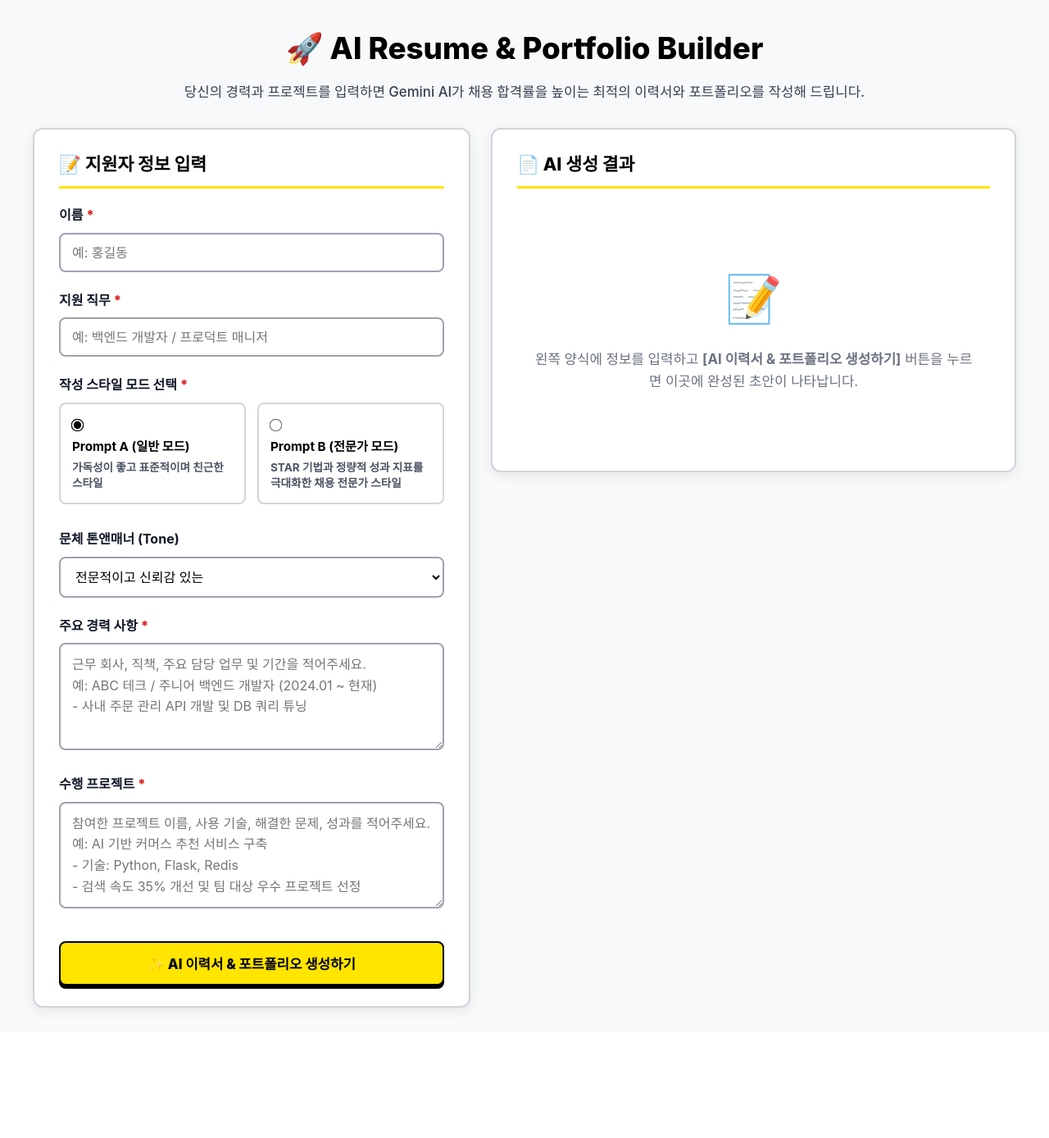
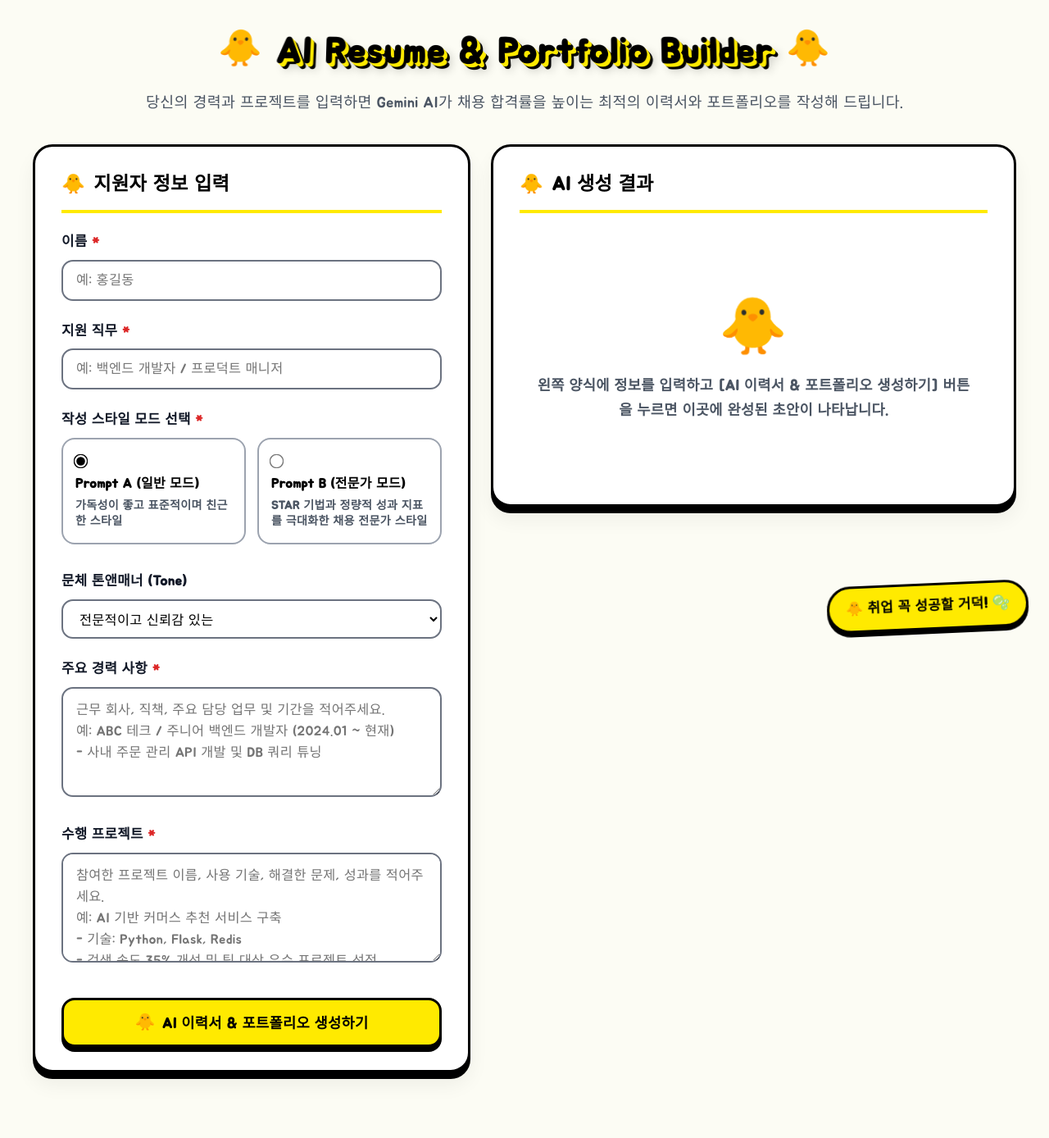
Before and after one commit to mini2384/resume-builder, a Flask app: page / in a window 1280 px wide. Shown: the whole page at 82% size. Before the commit the page ends 1238 px from the top, so only its background shows below. Run offline with Flask 3, Linux system fonts and the light colour scheme.

Commit message:
Apply rounded Jua font and 3D pop title effect

```diff
--- a/static/css/style.css
+++ b/static/css/style.css
@@ -1,16 +1,49 @@
-/* 기본 초기화 및 폰트 설정 (접근성을 고려한 선명한 글꼴과 줄간격) */
+/* ===================================================
+   🐥 동글동글 귀여운 폰트 & 입체 타이틀 & 노란 오리 테마
+   =================================================== */
+
+/* 1. 구글 웹폰트 불러오기 (동글동글 귀여운 'Jua' & 'Nunito') */
+@import url('https://fonts.googleapis.com/css2?family=Jua&family=Nunito:wght@700;800;900&display=swap');
+
+/* 기본 초기화 및 동글동글 폰트 전면 적용 */
 * {
     box-sizing: border-box;
     margin: 0;
     padding: 0;
-    font-family: -apple-system, BlinkMacSystemFont, "Segoe UI", Roboto, "Helvetica Neue", Arial, "Noto Sans KR", sans-serif;
+    font-family: 'Jua', 'Nunito', -apple-system, BlinkMacSystemFont, "Segoe UI", sans-serif;
+    letter-spacing: 0.3px;
 }
 
 body {
-    background-color: #f7f9fa;
+    background-color: #fcfcf4;
     color: #111827;
     line-height: 1.6;
-    padding: 30px 20px;
+    padding: 30px 20px 80px 20px;
+    position: relative;
+}
+
+/* 🐥 우측 하단 둥실둥실 떠 있는 순수 노란 오리 뱃지 */
+body::after {
+    content: "🐥 취업 꼭 성공할 거덕! 🫧";
+    position: fixed;
+    bottom: 25px;
+    right: 25px;
+    background-color: #FFEA00;
+    border: 3px solid #000000;
+    border-radius: 50px;
+    padding: 12px 20px;
+    font-size: 1.05rem;
+    font-weight: 800;
+    color: #000000;
+    box-shadow: 0 5px 0 #000000;
+    z-index: 9999;
+    pointer-events: none;
+    animation: floatDuck 2.5s ease-in-out infinite;
+}
+
+@keyframes floatDuck {
+    0%, 100% { transform: translateY(0px) rotate(0deg); }
+    50% { transform: translateY(-8px) rotate(-3deg); }
 }
 
 .container {
@@ -18,26 +51,58 @@ body {
     margin: 0 auto;
 }
 
-/* 상단 헤더 */
+/* 🌟 상단 헤더: 입체적인 3D 팝아트 텍스트 효과 */
 .header {
     text-align: center;
-    margin-bottom: 30px;
+    margin-bottom: 35px;
 }
 
 .header h1 {
-    font-size: 2.3rem;
+    font-size: 2.7rem;
     color: #000000;
-    font-weight: 800;
-    margin-bottom: 10px;
+    font-weight: 900;
+    margin-bottom: 12px;
+    display: inline-flex;
+    align-items: center;
+    gap: 15px;
+    letter-spacing: 1.5px;
+    /* 3D 입체 텍스트 그림자 효과 (노란 하이라이트 + 짙은 흑색 입체 단면) */
+    text-shadow:
+        2px 2px 0 #FFEA00,
+        4px 4px 0 #FFEA00,
+        5px 5px 0 #000000,
+        7px 7px 0 #000000,
+        9px 9px 12px rgba(0, 0, 0, 0.2);
+    transform: perspective(400px) rotateX(3deg);
+}
+
+.header h1::before {
+    content: "🐥";
+    display: inline-block;
+    animation: waddle 1.2s ease-in-out infinite alternate;
+    text-shadow: none;
+}
+
+.header h1::after {
+    content: "🐥";
+    display: inline-block;
+    animation: waddle 1.2s ease-in-out infinite alternate-reverse;
+    text-shadow: none;
+}
+
+@keyframes waddle {
+    0% { transform: rotate(-12deg) translateY(0); }
+    50% { transform: rotate(0deg) translateY(-4px); }
+    100% { transform: rotate(12deg) translateY(0); }
 }
 
 .subtitle {
-    font-size: 1.05rem;
-    color: #374151;
+    font-size: 1.15rem;
+    color: #4b5563;
     font-weight: 500;
 }
 
-/* 메인 2컬럼 레이아웃 (왼쪽: 입력폼, 오른쪽: 결과화면) */
+/* 메인 2컬럼 레이아웃 */
 .main-content {
     display: grid;
     grid-template-columns: 1fr 1.2fr;
@@ -51,34 +116,46 @@ body {
     }
 }
 
-/* 공통 카드 스타일 - 테두리를 선명하게 하여 경계 인지력 향상 */
+/* 공통 카드 스타일 - 동글동글 둥근 모서리와 뚜렷한 입체 테두리 */
 .form-card, .result-card {
     background: #ffffff;
-    border-radius: 12px;
-    padding: 25px 30px;
-    box-shadow: 0 4px 15px rgba(0, 0, 0, 0.08);
-    border: 2px solid #d1d5db;
+    border-radius: 24px;
+    padding: 28px 32px;
+    box-shadow: 0 8px 0 #000000, 0 15px 25px rgba(0, 0, 0, 0.06);
+    border: 3px solid #000000;
 }
 
+/* 카드 제목: 맑은 노란색 밑줄과 아기 오리 */
 .form-card h2, .result-card h2 {
-    font-size: 1.35rem;
+    font-size: 1.45rem;
     font-weight: 800;
-    margin-bottom: 20px;
+    margin-bottom: 22px;
     color: #000000;
-    border-bottom: 3px solid #FFE500;
-    padding-bottom: 10px;
+    border-bottom: 4px solid #FFEA00;
+    padding-bottom: 12px;
+    display: flex;
+    align-items: center;
+    gap: 10px;
+}
+
+.form-card h2::before {
+    content: "🐥";
+}
+
+.result-card h2::before {
+    content: "🐥";
 }
 
 /* 폼 요소 스타일 */
 .form-group {
-    margin-bottom: 22px;
+    margin-bottom: 24px;
 }
 
 .form-group label {
     display: block;
     font-weight: 700;
     margin-bottom: 8px;
-    font-size: 1rem;
+    font-size: 1.05rem;
     color: #111827;
 }
 
@@ -87,28 +164,28 @@ body {
     font-weight: 900;
 }
 
-/* 입력창: 저시력자도 또렷하게 볼 수 있도록 짙은 테두리와 큼직한 글씨 */
+/* 입력창 - 둥글둥글하고 도톰한 형태 */
 input[type="text"],
 select,
 textarea {
     width: 100%;
-    padding: 12px 14px;
-    border: 2px solid #9ca3af;
-    border-radius: 8px;
-    font-size: 1rem;
+    padding: 13px 16px;
+    border: 2.5px solid #6b7280;
+    border-radius: 14px;
+    font-size: 1.02rem;
     color: #000000;
     background-color: #ffffff;
     transition: all 0.2s ease-in-out;
 }
 
-/* 입력창 선택 시: 명확한 고대비 노란색 하이라이트 + 검은색 테두리 */
+/* 입력창 포커스: 맑은 노란색 빛과 검은 테두리 */
 input[type="text"]:focus,
 select:focus,
 textarea:focus {
     outline: none;
     border-color: #000000;
-    box-shadow: 0 0 0 4px #FFE500;
-    background-color: #ffffff;
+    box-shadow: 0 0 0 4px #FFEA00;
+    background-color: #fffef5;
 }
 
 textarea {
@@ -127,9 +204,9 @@ textarea {
     display: flex;
     align-items: flex-start;
     gap: 12px;
-    padding: 14px;
-    border: 2px solid #d1d5db;
-    border-radius: 8px;
+    padding: 15px;
+    border: 2.5px solid #9ca3af;
+    border-radius: 16px;
     cursor: pointer;
     background-color: #ffffff;
     transition: all 0.2s ease;
@@ -137,97 +214,107 @@ textarea {
 
 .radio-card:hover {
     border-color: #000000;
-    background-color: #fffde6;
+    background-color: #fffde7;
+    transform: translateY(-2px);
 }
 
 .radio-card input[type="radio"] {
-    margin-top: 4px;
-    transform: scale(1.2);
+    margin-top: 5px;
+    transform: scale(1.35);
     accent-color: #000000;
 }
 
 .radio-content strong {
     display: block;
-    font-size: 0.95rem;
+    font-size: 1rem;
     color: #000000;
-    font-weight: 700;
+    font-weight: 800;
     margin-bottom: 4px;
 }
 
 .radio-content small {
     display: block;
-    font-size: 0.85rem;
+    font-size: 0.88rem;
     color: #4b5563;
     line-height: 1.4;
 }
 
-/* 버튼 공통 스타일 (웹 접근성 고대비 적용) */
+/* 버튼 공통 스타일 - 동글동글 3D 입체 장난감 버튼 */
 .btn {
     display: inline-flex;
     align-items: center;
     justify-content: center;
-    padding: 13px 22px;
-    font-size: 1.05rem;
+    padding: 14px 24px;
+    font-size: 1.1rem;
     font-weight: 800;
-    border-radius: 8px;
+    border-radius: 16px;
     cursor: pointer;
-    transition: all 0.2s ease;
+    transition: all 0.15s ease;
+    border: 3px solid #000000;
 }
 
-/* 메인 선명한 노란색 버튼: 순수 노랑(#FFE500) + 완전 흑색 글자(#000000)로 최상급 명도 대비(14:1) 확보 */
+/* 🐥 메인 생성 버튼 (입체감 있는 버튼 섀도우) */
 .btn-primary {
     width: 100%;
-    background-color: #FFE500;
+    background-color: #FFEA00;
     color: #000000;
-    border: 2px solid #000000;
     margin-top: 10px;
-    box-shadow: 0 4px 0 #000000;
+    box-shadow: 0 6px 0 #000000;
+    gap: 8px;
+}
+
+.btn-primary::before {
+    content: "🐥";
+    font-size: 1.25rem;
 }
 
 .btn-primary:hover {
-    background-color: #ffd000;
-    transform: translateY(-1px);
-    box-shadow: 0 6px 0 #000000;
+    background-color: #fff133;
+    transform: translateY(-2px);
+    box-shadow: 0 8px 0 #000000;
 }
 
 .btn-primary:active {
-    transform: translateY(2px);
+    transform: translateY(4px);
     box-shadow: 0 2px 0 #000000;
 }
 
 .btn-primary:disabled {
     background-color: #e5e7eb;
     color: #9ca3af;
-    border-color: #d1d5db;
+    border-color: #9ca3af;
     box-shadow: none;
     cursor: not-allowed;
+    transform: none;
 }
 
-/* 보조 버튼들: 또렷한 검은 테두리와 고대비 적용 */
+/* 보조 버튼들 */
 .btn-secondary {
     background-color: #ffffff;
     color: #000000;
-    border: 2px solid #000000;
-    font-size: 0.95rem;
-    padding: 8px 16px;
-    box-shadow: 0 2px 0 #000000;
+    font-size: 0.98rem;
+    padding: 9px 18px;
+    box-shadow: 0 4px 0 #000000;
+    border-radius: 12px;
 }
 
 .btn-secondary:hover {
     background-color: #f3f4f6;
+    transform: translateY(-1px);
 }
 
 .btn-outline {
-    background-color: #FFE500;
-    border: 2px solid #000000;
+    background-color: #FFEA00;
     color: #000000;
-    font-size: 0.95rem;
-    padding: 8px 16px;
-    box-shadow: 0 2px 0 #000000;
+    font-size: 0.98rem;
+    padding: 9px 18px;
+    box-shadow: 0 4px 0 #000000;
+    border-radius: 12px;
 }
 
 .btn-outline:hover {
-    background-color: #ffd000;
+    background-color: #fff133;
+    transform: translateY(-1px);
 }
 
 /* 오른쪽 결과 카드 헤더 */
@@ -236,8 +323,8 @@ textarea {
     justify-content: space-between;
     align-items: center;
     margin-bottom: 20px;
-    border-bottom: 3px solid #FFE500;
-    padding-bottom: 10px;
+    border-bottom: 4px solid #FFEA00;
+    padding-bottom: 12px;
 }
 
 .result-header h2 {
@@ -297,33 +400,36 @@ textarea {
 
 .loading-subtext {
     color: #4b5563;
-    font-size: 0.95rem;
+    font-size: 1rem;
 }
 
 /* 비어있는 초기 상태 */
 .empty-state {
     text-align: center;
     padding: 70px 20px;
-    color: #6b7280;
+    color: #4b5563;
 }
 
-.empty-icon {
-    font-size: 3.5rem;
-    margin-bottom: 15px;
+.empty-icon::after {
+    content: "🐥";
+    font-size: 4.2rem;
+    display: inline-block;
+    animation: waddle 1.5s infinite ease-in-out;
 }
 
 .empty-state p {
-    font-size: 1.05rem;
-    line-height: 1.6;
+    font-size: 1.1rem;
+    line-height: 1.7;
+    font-weight: 600;
 }
 
-/* AI 생성 마크다운 결과 뷰어 스타일 (가독성 최우선 고대비 서식) */
+/* 마크다운 결과 뷰어 서식 */
 .markdown-body {
     background-color: #ffffff;
-    border: 2px solid #000000;
-    border-radius: 8px;
+    border: 3px solid #000000;
+    border-radius: 18px;
     padding: 28px;
-    font-size: 1.05rem;
+    font-size: 1.08rem;
     line-height: 1.8;
     max-height: 700px;
     overflow-y: auto;
--- a/static/js/app.js
+++ b/static/js/app.js
@@ -103,7 +103,7 @@ document.addEventListener("DOMContentLoaded", () => {
         try {
             await navigator.clipboard.writeText(currentRawMarkdown);
             const originalText = copyBtn.textContent;
-            copyBtn.textContent = "✅ 복사 완료!";
+            copyBtn.textContent = "복사 완료! 🐥";
             copyBtn.style.backgroundColor = "#c6f6d5";
             copyBtn.style.color = "#22543d";
 
@@ -143,11 +143,11 @@ document.addEventListener("DOMContentLoaded", () => {
             resultContainer.style.display = "none";
             actionButtons.style.display = "none";
             generateBtn.disabled = true;
-            generateBtn.textContent = "⏳ Gemini AI가 작성 중입니다...";
+            generateBtn.textContent = "노란 오리가 작성 중입니다...";
         } else {
             loadingIndicator.style.display = "none";
             generateBtn.disabled = false;
-            generateBtn.textContent = "✨ AI 이력서 & 포트폴리오 생성하기";
+            generateBtn.textContent = "AI 이력서 & 포트폴리오 생성하기";
         }
     }
 
--- a/templates/index.html
+++ b/templates/index.html
@@ -5,22 +5,21 @@
     <meta name="viewport" content="width=device-width, initial-scale=1.0">
     <title>AI Resume & Portfolio Builder</title>
     <link rel="stylesheet" href="{{ url_for('static', filename='css/style.css') }}">
-    <!-- 마크다운 문법을 깔끔한 웹 화면으로 변환해주는 라이브러리 -->
     <script src="https://cdn.jsdelivr.net/npm/marked/marked.min.js"></script>
 </head>
 <body>
     <div class="container">
-        <!-- 헤더 영역 -->
+        <!-- 상단 헤더 (기타 아이콘 제거, 노란 오리 테마) -->
         <header class="header">
-            <h1>🚀 AI Resume & Portfolio Builder</h1>
+            <h1>AI Resume & Portfolio Builder</h1>
             <p class="subtitle">당신의 경력과 프로젝트를 입력하면 Gemini AI가 채용 합격률을 높이는 최적의 이력서와 포트폴리오를 작성해 드립니다.</p>
         </header>
 
-        <!-- 메인 콘텐츠 영역 (2컬럼 레이아웃: 입력 폼 & 결과 영역) -->
+        <!-- 메인 콘텐츠 영역 -->
         <main class="main-content">
             <!-- 왼쪽: 정보 입력 폼 -->
             <section class="form-card">
-                <h2>📝 지원자 정보 입력</h2>
+                <h2>지원자 정보 입력</h2>
                 <form id="resumeForm">
                     <!-- 1. 이름 -->
                     <div class="form-group">
@@ -34,7 +33,7 @@
                         <input type="text" id="jobTitle" name="job_title" placeholder="예: 백엔드 개발자 / 프로덕트 매니저" required>
                     </div>
 
-                    <!-- 3. 프롬프트 모드 선택 (Prompt A vs Prompt B) -->
+                    <!-- 3. 프롬프트 모드 선택 -->
                     <div class="form-group">
                         <label>작성 스타일 모드 선택 <span class="required">*</span></label>
                         <div class="radio-group">
@@ -80,7 +79,7 @@
 
                     <!-- 생성 버튼 -->
                     <button type="submit" id="generateBtn" class="btn btn-primary">
-                        ✨ AI 이력서 & 포트폴리오 생성하기
+                        AI 이력서 & 포트폴리오 생성하기
                     </button>
                 </form>
             </section>
@@ -88,10 +87,10 @@
             <!-- 오른쪽: 생성 결과 및 다운로드 영역 -->
             <section class="result-card">
                 <div class="result-header">
-                    <h2>📄 AI 생성 결과</h2>
+                    <h2>AI 생성 결과</h2>
                     <div class="result-actions" id="actionButtons" style="display: none;">
-                        <button type="button" id="copyBtn" class="btn btn-secondary">📋 결과 복사</button>
-                        <button type="button" id="downloadBtn" class="btn btn-outline">💾 Markdown 다운로드</button>
+                        <button type="button" id="copyBtn" class="btn btn-secondary">결과 복사</button>
+                        <button type="button" id="downloadBtn" class="btn btn-outline">Markdown 다운로드</button>
                     </div>
                 </div>
 
@@ -101,13 +100,13 @@
                 <!-- 로딩 표시기 -->
                 <div id="loadingIndicator" class="loading-state" style="display: none;">
                     <div class="spinner"></div>
-                    <p class="loading-text">Gemini AI가 이력서와 포트폴리오를 정성껏 작성 중입니다...</p>
+                    <p class="loading-text">노란 오리가 정성껏 작성 중입니다...</p>
                     <small class="loading-subtext">약 5~10초 정도 소요될 수 있습니다. 잠시만 기다려 주세요.</small>
                 </div>
 
                 <!-- 초기 안내 문구 -->
                 <div id="emptyState" class="empty-state">
-                    <div class="empty-icon">📝</div>
+                    <div class="empty-icon"></div>
                     <p>왼쪽 양식에 정보를 입력하고 <strong>[AI 이력서 & 포트폴리오 생성하기]</strong> 버튼을 누르면 이곳에 완성된 초안이 나타납니다.</p>
                 </div>
 
@@ -117,7 +116,6 @@
         </main>
     </div>
 
-    <!-- 프론트엔드 제어 스크립트 -->
     <script src="{{ url_for('static', filename='js/app.js') }}"></script>
 </body>
 </html>
```
Also changed, not shown: other parts of static/css/style.css (+46 -28 lines).
